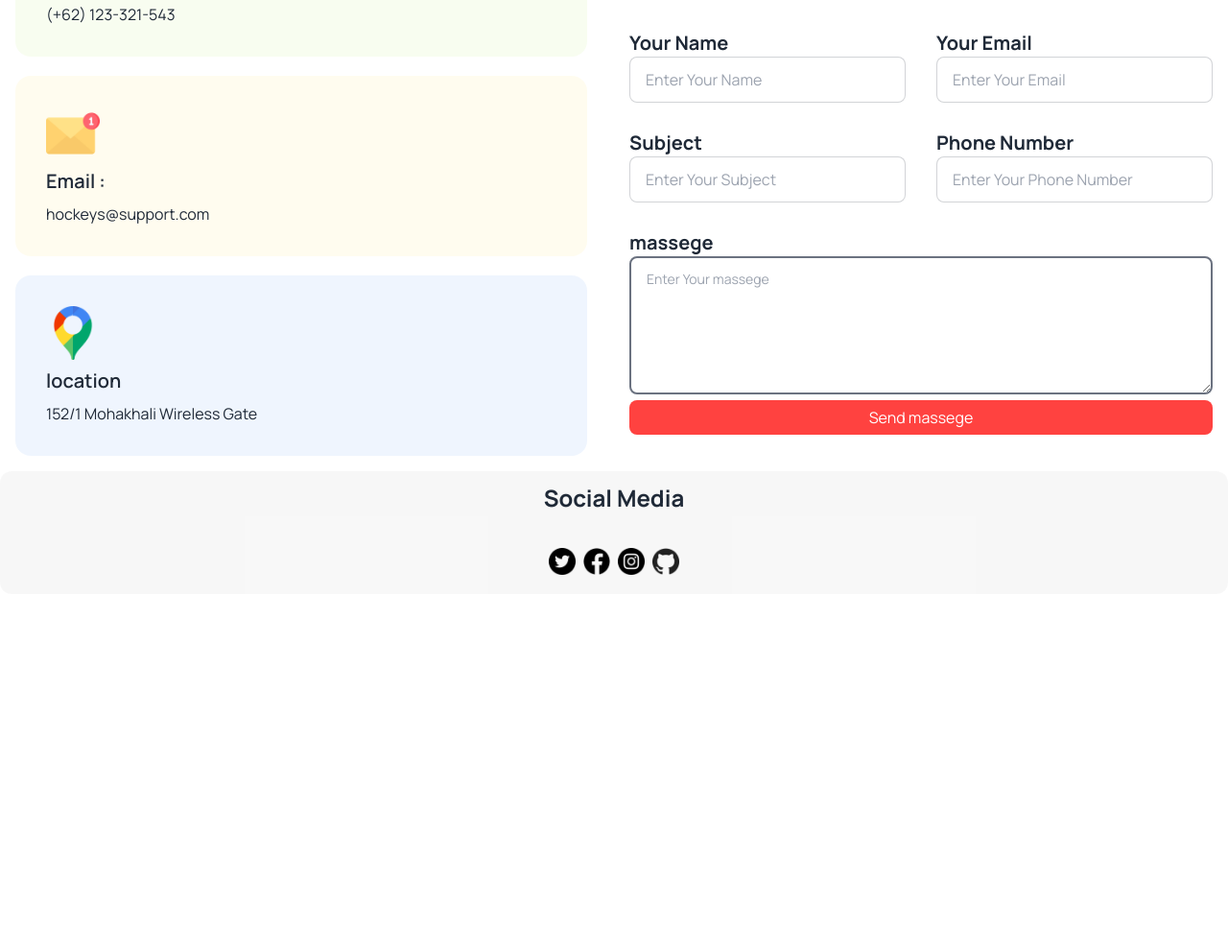
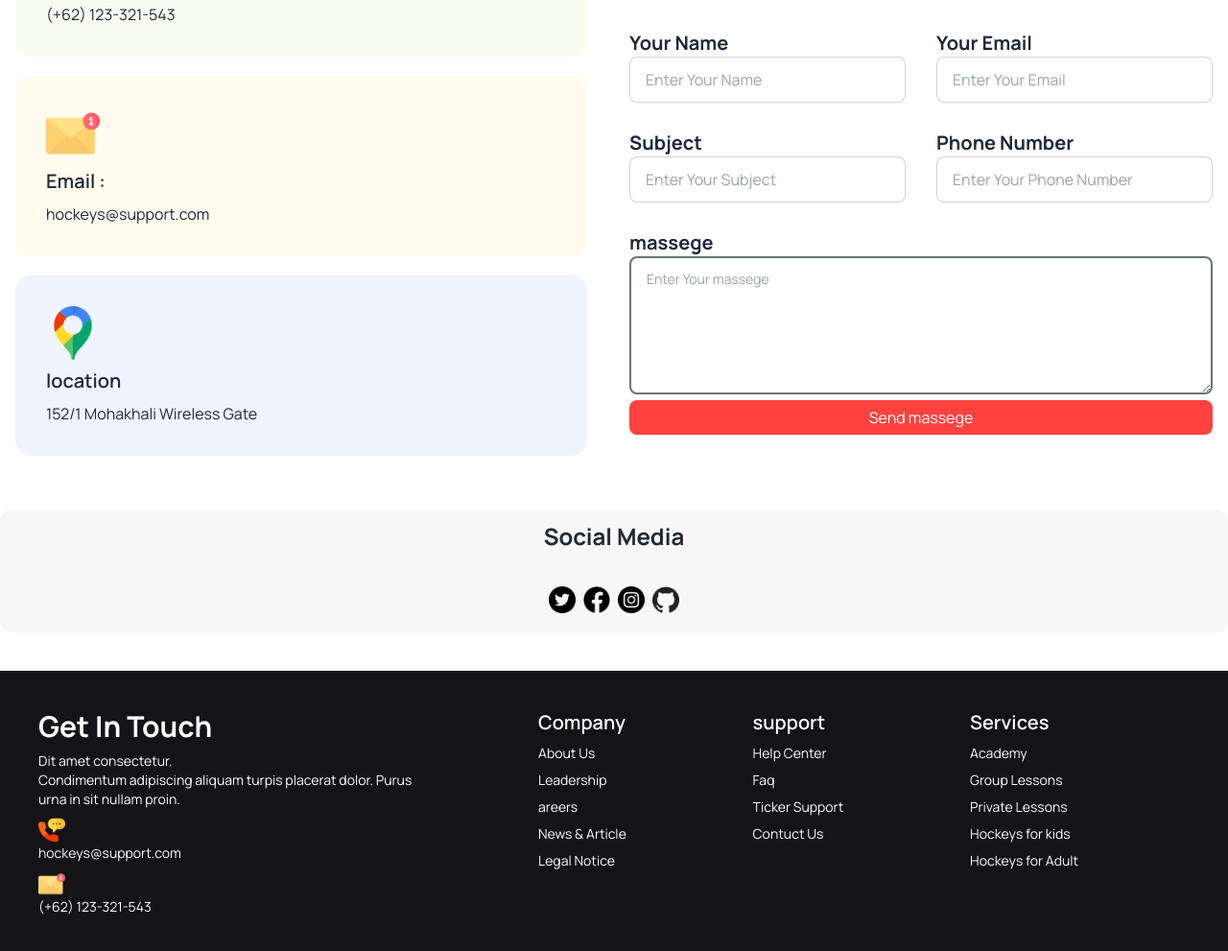
Before and after one commit to yeasinshaikh188/Sports-web, a plain HTML site: page index.html in a window 1280 px wide. Shown: the part 3019-4010 px from the top of the page at 96% size. Before the commit the page ends 3638 px from the top, so only its background shows below. Drawn offline with nearby package versions, Linux system fonts and the light colour scheme.

Commit message:
complet assignment 3

```diff
--- a/index.html
+++ b/index.html
@@ -466,7 +466,7 @@
             </div>
         </section>
         <!-- social media -->
-        <section class=" bg-[#13131808] rounded-xl h-32 p-3">
+        <section class=" bg-[#13131808] rounded-xl h-32 p-3 my-10">
             <h1 class="text-2xl font-bold text-center">Social Media</h1>
             <div class="w-7 flex items-center justify-center mt-9 gap-2 mx-auto">
                 <img src="./Images/twitter.png" alt="">
@@ -478,9 +478,37 @@
         </section>
 
     </main>
-    <footer>
-
-    </footer>
+    <footer class="footer p-10 bg-[#131318] text-base-content text-white">
+        <aside>
+            <h1 class="text-3xl font-bold">Get In Touch</h1>
+          <p>Dit amet consectetur. <br> Condimentum  adipiscing aliquam turpis placerat dolor. Purus <br> urna in sit nullam proin. </p>
+          <a href=""><img class="w-7" src="./Images/phone.png" alt="">hockeys@support.com</a>
+          <a href=""><img class="w-7 items-center" src="./Images/new-email.png" alt="">(+62) 123-321-543</a>
+        </aside>
+        <nav>
+          <h6 class="text-xl font-semibold">Company</h6>
+          <a class="link link-hover">About Us</a>
+          <a class="link link-hover">Leadership</a>
+          <a class="link link-hover">areers</a>
+          <a class="link link-hover">News & Article</a>
+          <a class="link link-hover">Legal Notice</a>
+        </nav>
+        <nav>
+          <h6 class="text-xl font-semibold">support</h6>
+          <a class="link link-hover">Help Center</a>
+          <a class="link link-hover">Faq</a>
+          <a class="link link-hover">Ticker Support</a>
+          <a class="link link-hover">Contuct Us</a>
+        </nav>
+        <nav>
+          <h6 class="text-xl font-semibold">Services</h6>
+          <a class="link link-hover">Academy</a>
+          <a class="link link-hover">Group Lessons</a>
+          <a class="link link-hover">Private Lessons</a>
+          <a class="link link-hover">Hockeys for kids</a>
+          <a class="link link-hover">Hockeys for Adult</a>
+        </nav>
+      </footer>
 
 
 
```
Also changed, not shown: Images/love.png (added), Images/phone.png (added).
